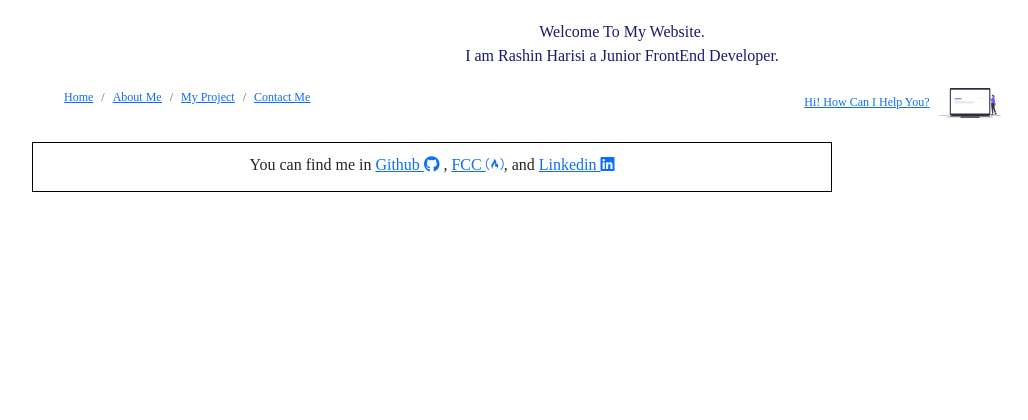
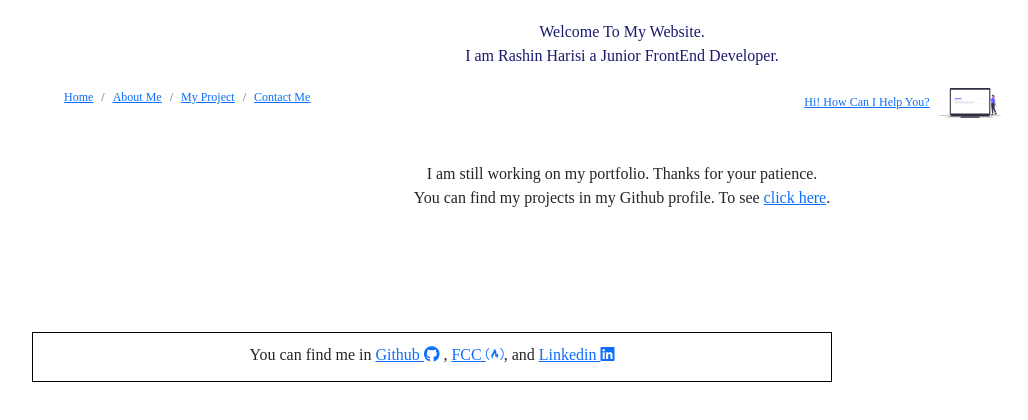
Before and after one commit to Rashin-Harisi/personalweb-bootstrap, a React (Create React App) app: page /projects in a window 1280 px wide. Shown: the top 420 px of the page, without its empty margins (18-1046 px from the left). Built offline with nearby package versions, Linux system fonts and the light colour scheme.

Commit message:
Updating the Projects component

```diff
--- a/src/components/projects/projects.js
+++ b/src/components/projects/projects.js
@@ -1,8 +1,15 @@
 import React from 'react';
 
-const Projects =()=>{
+const Projects = () => {
     return (
-        <div></div>
+        <div className='projectDetails' style={{height: '150px'}}>
+            <p style={{fontFamily: 'Apple Chancery , cursive', marginTop:'40px'}}>
+                I am still working on my portfolio. Thanks for your patience.<br />
+                You can find my projects in my Github profile. To see <a href='https://github.com/Rashin-Harisi'>click here</a>.
+
+            </p>
+
+        </div>
     )
 };
 
```
